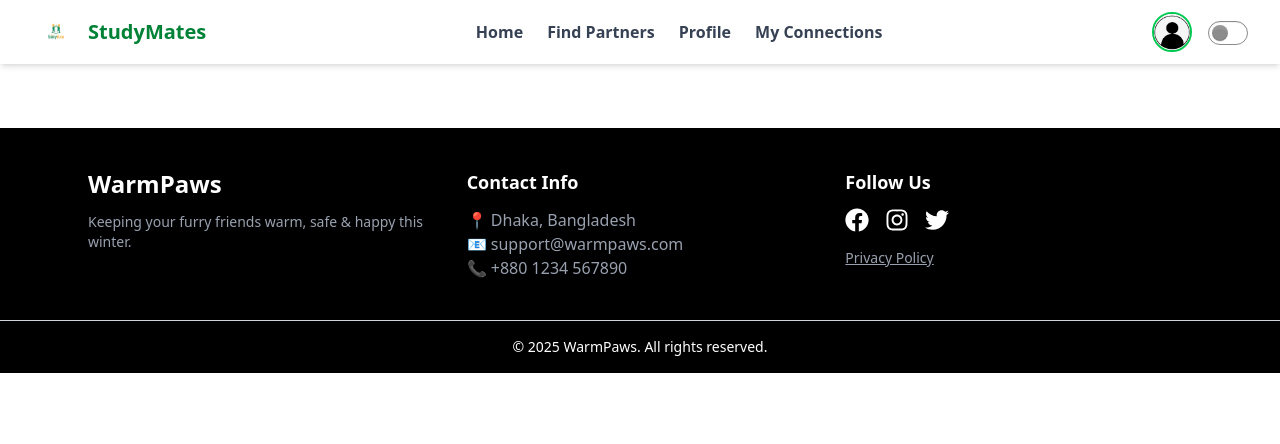
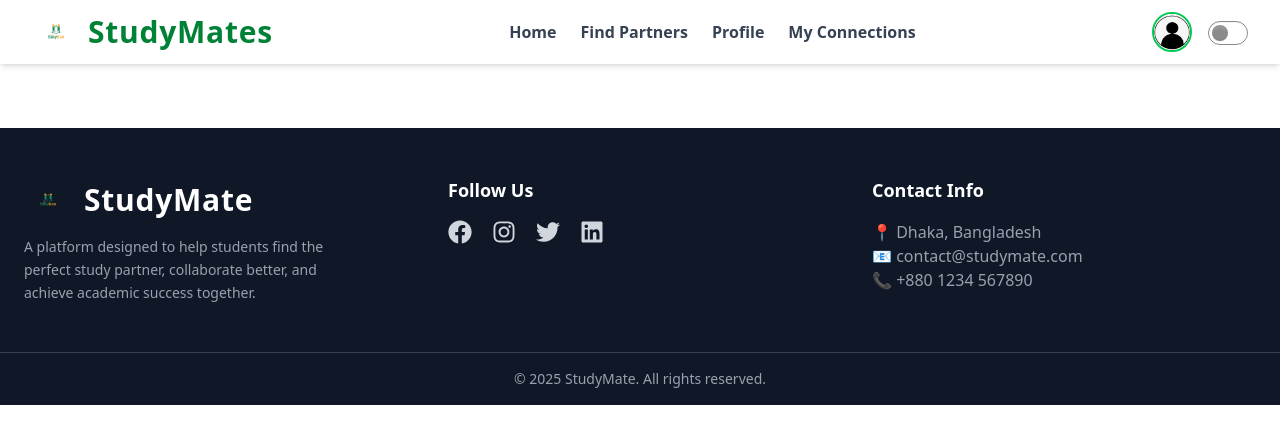
Before and after one commit to Sayma-Shimu/StudyMate-Client-Assignment-10, a React (Vite) app: page /auth in a window 1280 px wide. Shown: the top 444 px of the page. Built offline with nearby package versions, Linux system fonts and the light colour scheme; no server answers.

Commit message:
added some functionality

```diff
--- a/src/components/Banner.jsx
+++ b/src/components/Banner.jsx
@@ -20,28 +20,23 @@ const Banner = () => {
   {
     id: 1,
     img: collaborateLearning,
-      title: "Clean Together, Live Better.",
-      text: "When we unite to clean our surroundings, we create a healthier, happier, and more peaceful community for everyone.",
+    title: "Find the Perfect Study Partner.",
+    text: "Collaborate, share knowledge, and stay motivated with someone who matches your learning goals.",
   },
   {
     id: 2,
-      img:onlineLearning,
-      title:  "Learn Together from Anywhere",
-      text: "Online or Offline — StudyMate Makes It Easy!",
+    img: onlineLearning,
+    title: "Learn Anytime, From Anywhere.",
+    text: "Connect with students online or offline — StudyMate makes study sessions simple and flexible.",
   },
   {
     id: 3,
     img: groupStudy,
-      title: "Sustain Today for a Greener Tomorrow.",
-      text: "Small actions like recycling, proper waste disposal, and tree planting build the foundation of a sustainable future.",
+    title: "Study Smarter with Group Learning.",
+    text: "Join group sessions, solve problems together, and boost your academic performance faster.",
   },
-    // {
-    //   id: 4,
-    //   img: awarenessCampaign,
-    //   title: "Together for a cleaner tomorrow.",
-    //   text: "Join awareness campaigns and inspire others to take action — because change starts when the community cares.",
-    // },
 ];
+
   return (
     <div className="w-11/12 mx-auto my-8 rounded-xl overflow-hidden">
       <Swiper
--- a/src/components/Footer.jsx
+++ b/src/components/Footer.jsx
@@ -1,43 +1,67 @@
-import React from 'react'
-
-        import { FaFacebook, FaInstagram, FaTwitter } from "react-icons/fa";
+import React from "react";
+import { FaFacebook, FaInstagram, FaTwitter, FaLinkedin } from "react-icons/fa";
+import logo from "../assets/logo.png";
 
 const Footer = () => {
   return (
-    <footer className="bg-black text-white mt-16">
-      <div className="max-w-6xl mx-auto px-6 py-10 grid grid-cols-1 md:grid-cols-3 gap-8">
+    <footer className="bg-gray-900 text-gray-300 mt-16">
+      {/* Main Footer Content */}
+      <div className="max-w-7xl mx-auto px-6 py-12 grid grid-cols-1 md:grid-cols-3 gap-10">
 
+        {/* Logo + Project Info */}
         <div>
-          <h2 className="text-2xl font-bold text-white">WarmPaws</h2>
-          <p className="mt-3 text-sm text-gray-400">
-            Keeping your furry friends warm, safe & happy this winter.
+          <div className="flex items-center gap-3">
+            <img
+              src={logo}
+              alt="StudyMate Logo"
+              className="w-12 h-12 object-contain"
+            />
+            <h2 className="text-3xl font-extrabold text-white tracking-wide">
+              StudyMate
+            </h2>
+          </div>
+
+          <p className="mt-3 text-sm leading-relaxed text-gray-400 max-w-xs">
+            A platform designed to help students find the perfect study partner,
+            collaborate better, and achieve academic success together.
           </p>
         </div>
 
-
+        {/* Follow Us */}
         <div>
-          <h3 className="text-lg font-semibold mb-3">Contact Info</h3>
-          <p className='text-gray-400'>📍 Dhaka, Bangladesh</p>
-          <p className='text-gray-400'>📧 support@warmpaws.com</p>
-          <p className='text-gray-400'>📞 +880 1234 567890</p>
+          <h3 className="text-lg font-semibold mb-4 text-white">
+            Follow Us
+          </h3>
+          <div className="flex items-center gap-5 text-2xl">
+            <a href="#" className="hover:text-blue-500 transition">
+              <FaFacebook />
+            </a>
+            <a href="#" className="hover:text-pink-500 transition">
+              <FaInstagram />
+            </a>
+            <a href="#" className="hover:text-sky-400 transition">
+              <FaTwitter />
+            </a>
+            <a href="#" className="hover:text-blue-600 transition">
+              <FaLinkedin />
+            </a>
+          </div>
         </div>
 
-
+        {/* Contact Section */}
         <div>
-          <h3 className="text-lg font-semibold mb-3">Follow Us</h3>
-          <div className="flex gap-4 text-2xl text-white">
-            <a href="#"><FaFacebook /></a>
-            <a href="#"><FaInstagram /></a>
-            <a href="#"><FaTwitter /></a>
-          </div>
-          <p className="mt-4 text-sm">
-            <a href="#" className="underline text-gray-400">Privacy Policy</a>
-          </p>
+          <h3 className="text-lg font-semibold mb-4 text-white">
+            Contact Info
+          </h3>
+          <p className="text-gray-400">📍 Dhaka, Bangladesh</p>
+          <p className="text-gray-400">📧 contact@studymate.com</p>
+          <p className="text-gray-400">📞 +880 1234 567890</p>
         </div>
       </div>
 
-      <div className="text-center py-4 border-t border-gray-300 text-sm">
-        © 2025 WarmPaws. All rights reserved.
+      {/* Bottom Footer */}
+      <div className="border-t border-gray-700 py-4 text-center text-sm text-gray-400">
+        © {new Date().getFullYear()} StudyMate. All rights reserved.
       </div>
     </footer>
   );
--- a/src/components/HowItWorks.jsx
+++ b/src/components/HowItWorks.jsx
@@ -1,4 +1,4 @@
-// components/HowItWorks.jsx
+
 import React from "react";
 import { FaSearch, FaUserPlus, FaHandshake } from "react-icons/fa";
 
--- a/src/components/MeetOurVets.jsx
+++ /dev/null
@@ -1,47 +0,0 @@
-import React from "react";
-
-const vets = [
-  {
-    id: 1,
-    name: "Dr. Amina Rahman",
-    specialty: "Pet Nutritionist",
-    image: "https://i.ibb.co.com/3yVCQqCs/vet2.jpg"
-  },
-
-  {
-    id: 2,
-    name: "Dr. Zubair Hossain",
-    specialty: "Veterinary Surgeon",
-    image: "https://i.ibb.co.com/VcFNDDhV/jb.jpg"
-  },
-
-  {
-    id: 3,
-    name: "Dr. Tanisha Alam",
-    specialty: "Pet Grooming Expert",
-    image: "https://i.ibb.co.com/XrMgCgMn/vet1.png"
-  }
-
-];
-
-
-const MeetOurVets = () => {
-  return (
-    <section className="my-16 w-11/12 mx-auto bg-base-200">
-      <h2 className="text-3xl font-bold text-center mb-6 text-blue-600">
-        Meet Our Expert Vets
-      </h2>
-      <div className="grid md:grid-cols-3 gap-6 justify-center">
-        {vets.map(vet => (
-          <div key={vet.id} className="card bg-base-100 shadow-md text-center p-4 hover:shadow-lg">
-            <img src={vet.image} alt={vet.name} className="w-40 h-40 mx-auto rounded-full object-cover mb-3" />
-            <h3 className="text-xl font-semibold">{vet.name}</h3>
-            <p className="text-gray-600">{vet.specialty}</p>
-          </div>
-        ))}
-      </div>
-    </section>
-  );
-};
-
-export default MeetOurVets;
--- a/src/components/Navbar.jsx
+++ b/src/components/Navbar.jsx
@@ -76,7 +76,7 @@ const Navbar = () => {
           {/* Logo */}
           <Link to="/" className="flex items-center gap-2">
             <img src={logo} alt="logo" className="w-12 h-12 rounded-full" />
-            <h1 className="text-xl font-bold text-green-700">StudyMates</h1>
+            <h1 className="text-3xl font-extrabold tracking-wide text-green-700">StudyMates</h1>
           </Link>
 
           {/* Desktop Nav */}
--- a/src/components/ServiceCard.jsx
+++ b/src/components/ServiceCard.jsx
@@ -13,7 +13,7 @@ const ServiceCard = ({ service, showExperienceLevel = false }) => {
     if (!userEmail) return toast.error("Please login to send a request");
 
     axios
-      .post(`http://localhost:3000/send-request/${service._id}`, { userEmail })
+      .post(`https://study-mates-projects.vercel.app/send-request/${service._id}`, { userEmail })
       .then((res) => {
         if (res.data.success) {
           toast.success("Request sent! PartnerCount updated.");
--- a/src/pages/DetailsPage.jsx
+++ b/src/pages/DetailsPage.jsx
@@ -21,7 +21,7 @@ const DetailsPage = () => {
   const handleSendRequest = async () => {
     try {
       const res = await axios.post(
-        `http://localhost:3000/send-request/${partner._id}`,
+        `https://study-mates-projects.vercel.app/send-request/${partner._id}`,
         { userEmail: user?.email }
       );
 
--- a/src/pages/EditProfile.jsx
+++ b/src/pages/EditProfile.jsx
@@ -15,7 +15,7 @@ const EditProfile = () => {
     if (!userEmail) return;
 
     axios
-      .get(`http://localhost:3000/profile?email=${userEmail}`)
+      .get(`https://study-mates-projects.vercel.app/profile?email=${userEmail}`)
       .then((res) => {
         // if (res.data.length > 0) setProfile(res.data[0]);
         // else toast.error("Profile not found");
@@ -31,7 +31,7 @@ const EditProfile = () => {
 
     try {
       const res = await axios.patch(
-        `http://localhost:3000/profile/update/${profile._id}`,
+        `https://study-mates-projects.vercel.app/profile/update/${profile._id}`,
         {
           name: profile.name,
           profileImage: profile.profileImage,
--- a/src/pages/FindPartners.jsx
+++ b/src/pages/FindPartners.jsx
@@ -13,7 +13,7 @@ const FindPartners = () => {
       try {
         setLoading(true);
 
-        const response = await axios.get("http://localhost:3000/partners", {
+        const response = await axios.get("https://study-mates-projects.vercel.app/partners", {
           params: {
             search: search,
             sort: sortOrder,
--- a/src/pages/MyConnections.jsx
+++ b/src/pages/MyConnections.jsx
@@ -15,7 +15,7 @@ const MyConnections = () => {
   useEffect(() => {
     if (!userEmail) return;
 
-    axios.get(`http://localhost:3000/requests?email=${encodeURIComponent(userEmail)}`)
+    axios.get(`https://study-mates-projects.vercel.app/requests?email=${encodeURIComponent(userEmail)}`)
       .then((data) => setRequests(data.data))
       .catch(() => toast.error("Failed to load requests"));
   }, [userEmail]);
@@ -31,7 +31,7 @@ const MyConnections = () => {
 const handleUpdateSubmit = async () => {
   try {
     const res = await axios.patch(
-      `http://localhost:3000/requests/${editing._id}`,
+      `https://study-mates-projects.vercel.app/requests/${editing._id}`,
       formData
     );
 
@@ -75,7 +75,7 @@ const handleDelete = async (id) => {
   if (!result.isConfirmed) return;
 
   try {
-    const res = await axios.delete(`http://localhost:3000/requests/${id}`);
+    const res = await axios.delete(`https://study-mates-projects.vercel.app/requests/${id}`);
     const data = res.data;
 
     if (data.success) {
@@ -108,7 +108,7 @@ const handleDelete = async (id) => {
       <div className="overflow-x-auto">
         <table className="w-full table-auto border">
           <thead>
-            <tr className="bg-gray-100">
+            <tr className="bg-gray-100 dark:bg-black">
               <th className="p-3">Partner</th>
               <th className="p-3">Subject</th>
               <th className="p-3">Study Mode</th>
--- a/src/routes/router.jsx
+++ b/src/routes/router.jsx
@@ -6,14 +6,11 @@ import Profile from "../pages/Profile";
 import Services from "../pages/Services";
 import PrivateRoute from "../components/PrivateRoute";
 import EditProfile from "../pages/EditProfile";
-// import ServiceCard from "../components/ServiceCard";
 import AuthLayout from "../pages/AuthLayout";
 import Register from "../pages/Register";
 import Forget from "../pages/Forget";
 import ErrorPage from "../pages/ErrorPage";
-import CardDetails from "../components/CardDetails";
 import FindPartners from "../pages/FindPartners";
-
 import DetailsPage from "../pages/DetailsPage";
 import MyConnections from "../pages/MyConnections";
 import axios from "axios";
@@ -28,12 +25,12 @@ const router = createBrowserRouter([
             {
                 index: true,
                 element: <Home />,
-                loader: () => axios.get("http://localhost:3000/partners/top-rated")
+                loader: () => axios.get("https://study-mates-projects.vercel.app/partners/top-rated")
             },
             {
                 path: '/find-partners',
                 element: <FindPartners />,
-                loader: () => axios.get('http://localhost:3000/partners'),
+                loader: () => axios.get('https://study-mates-projects.vercel.app/partners'),
             },
 
             {
@@ -58,7 +55,7 @@ const router = createBrowserRouter([
   path: "/details/:id",
   element: <DetailsPage />,
   loader: async ({ params }) => {
-    const res = await axios.get(`http://localhost:3000/partners/${params.id}`);
+    const res = await axios.get(`https://study-mates-projects.vercel.app/partners/${params.id}`);
     return res.data;
   },
 },
```
Also changed, not shown: src/assets/logo.jpg (deleted). Lines whose indentation alone changed are shown as unchanged.
